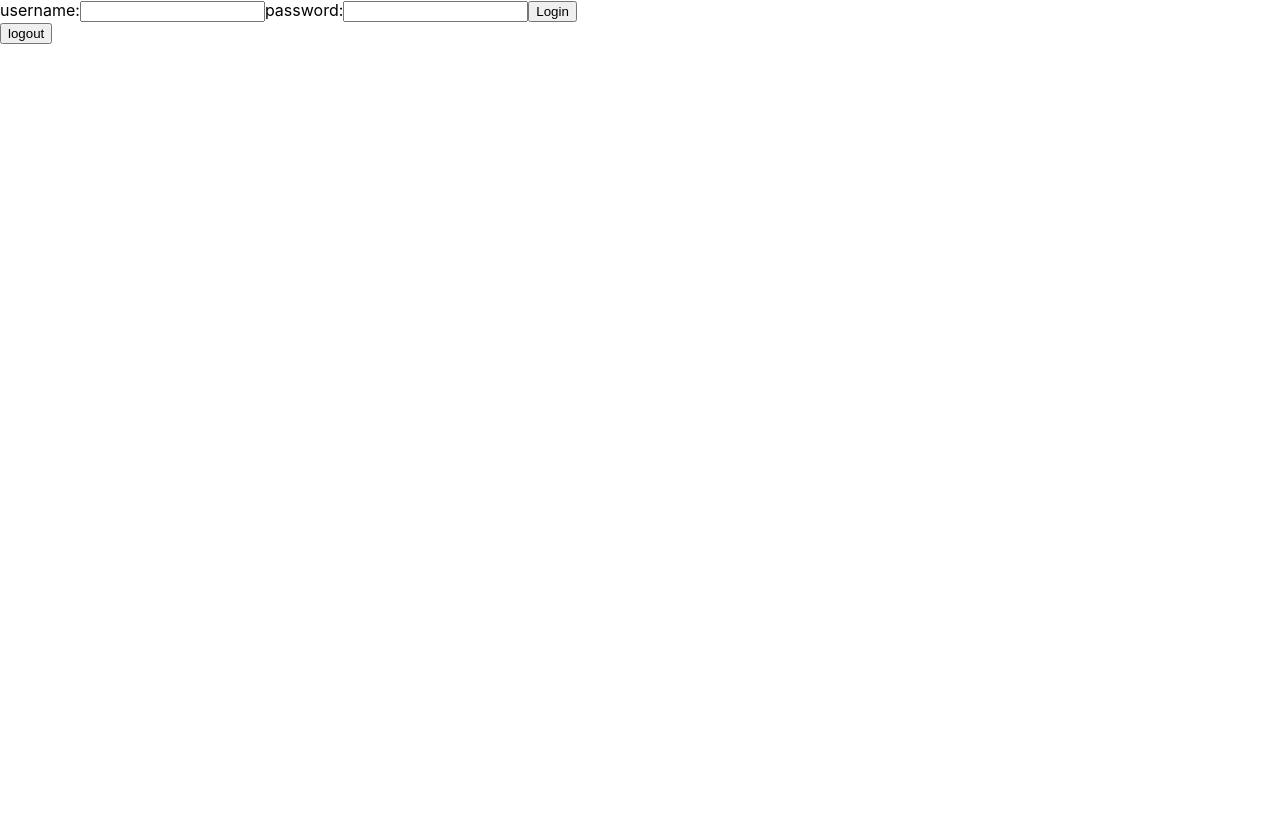
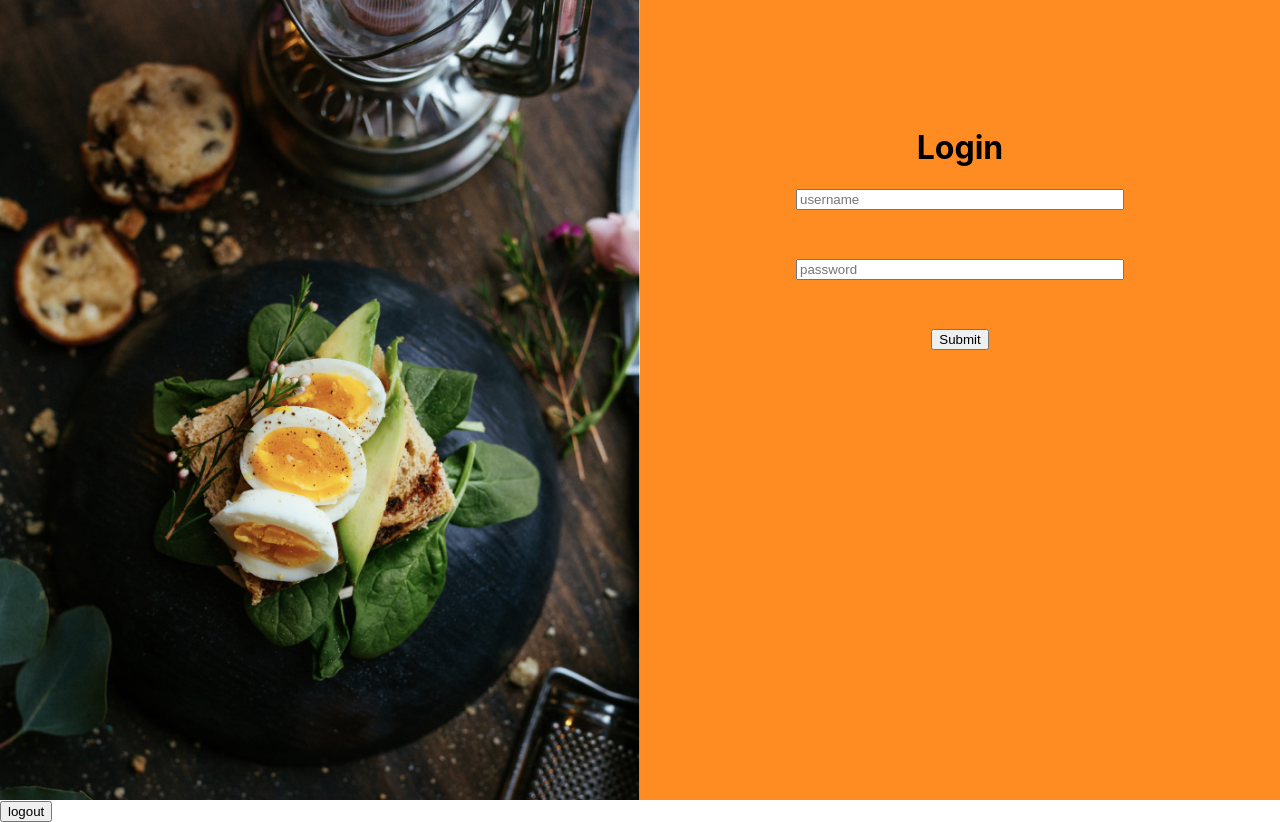
Before and after one commit to Jguz17/Recipeme-frontend, a React (Create React App) app: page /login in a window 1280 px wide. Before the commit the page ends 800 px from the top, so only its background shows below. Built offline with nearby package versions, Linux system fonts and the light colour scheme.

Commit message:
minimal styling added to login page

```diff
--- a/package.json
+++ b/package.json
@@ -3,6 +3,9 @@
   "version": "0.1.0",
   "private": true,
   "dependencies": {
+    "@material-ui/core": "^4.11.0",
+    "@material-ui/icons": "^4.9.1",
+    "@material-ui/styles": "^4.10.0",
     "@testing-library/jest-dom": "^4.2.4",
     "@testing-library/react": "^9.3.2",
     "@testing-library/user-event": "^7.1.2",
--- a/src/components/Login.js
+++ b/src/components/Login.js
@@ -1,6 +1,34 @@
 import React, { Component } from 'react';
 import { connect } from 'react-redux';
 import { loginUser } from '../actions/user';
+import { Grid } from '@material-ui/core'
+import { withStyles } from '@material-ui/styles'
+import Image from "../images/bg-1.jpg"
+
+const useStyles = ({
+  leftContainerStyles: {
+    height: '100vh',
+    backgroundImage: `url(${Image})`,
+    backgroundRepeat: 'no-repeat',
+    backgroundSize: 'cover',
+    backkgroundPosition: 'center'
+  },
+  rightContainerStyles: {
+    height: '100vh',
+    backgroundColor: '#FF8C22',
+    textAlign: 'center'
+  },
+  textInputs: {
+    width: '50%',
+    marginBottom: '3rem'
+  },
+  formStyles: {
+    marginTop: '20%'
+  },
+  // buttonStyles: {
+  //   width: '50%'
+  // }
+})
 
 class Login extends Component {
   state = {
@@ -20,19 +48,29 @@ class Login extends Component {
 
   render() {
     const { username, password } = this.state;
+    const { classes } = this.props
     return (
-      <form onSubmit={this.handleSubmit}>
-        username:
-        <input name='username' value={username} onChange={this.handleChange} />
-        password:
+      <Grid container direction='column'>
+        <Grid container item>
+          <Grid className={classes.leftContainerStyles} item sm={6}></Grid>
+          <Grid className={classes.rightContainerStyles} item sm={6}>
+            <form className={classes.formStyles} onSubmit={this.handleSubmit}>
+              <h1>Login</h1>
+              <input className={classes.textInputs} name='username' value={username} onChange={this.handleChange} placeholder='username' />
               <input
+                className={classes.textInputs}
                 name='password'
                 type='password'
                 value={password}
                 onChange={this.handleChange}
+                placeholder='password'
               />
-        <button type='submit'>Login</button>
+              <br/>
+              <input className={classes.buttonStyles} type='submit'/>
             </form>
+          </Grid>
+        </Grid>
+      </Grid>
     );
   }
 }
@@ -41,4 +79,4 @@ const mapDispatchToProps = (dispatch) => {
   return { loginUser: (user) => dispatch(loginUser(user)) };
 };
 
-export default connect(null, mapDispatchToProps)(Login);
+export default connect(null, mapDispatchToProps)(withStyles(useStyles)(Login));
```
Also changed, not shown: src/images/bg-1.jpg (added), 1 other file (tests, documents, lock files or other folders). Lines whose indentation alone changed are shown as unchanged.
